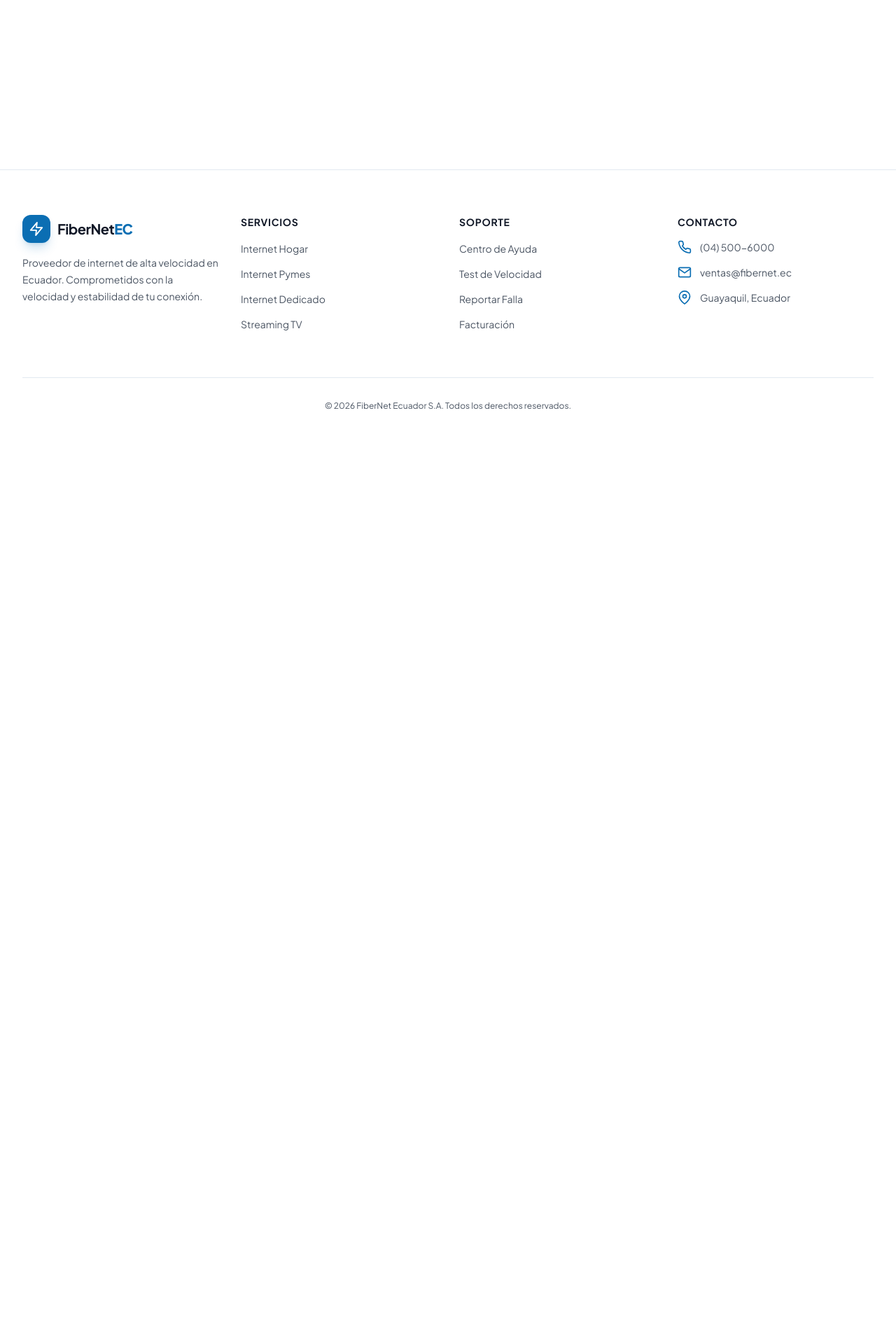
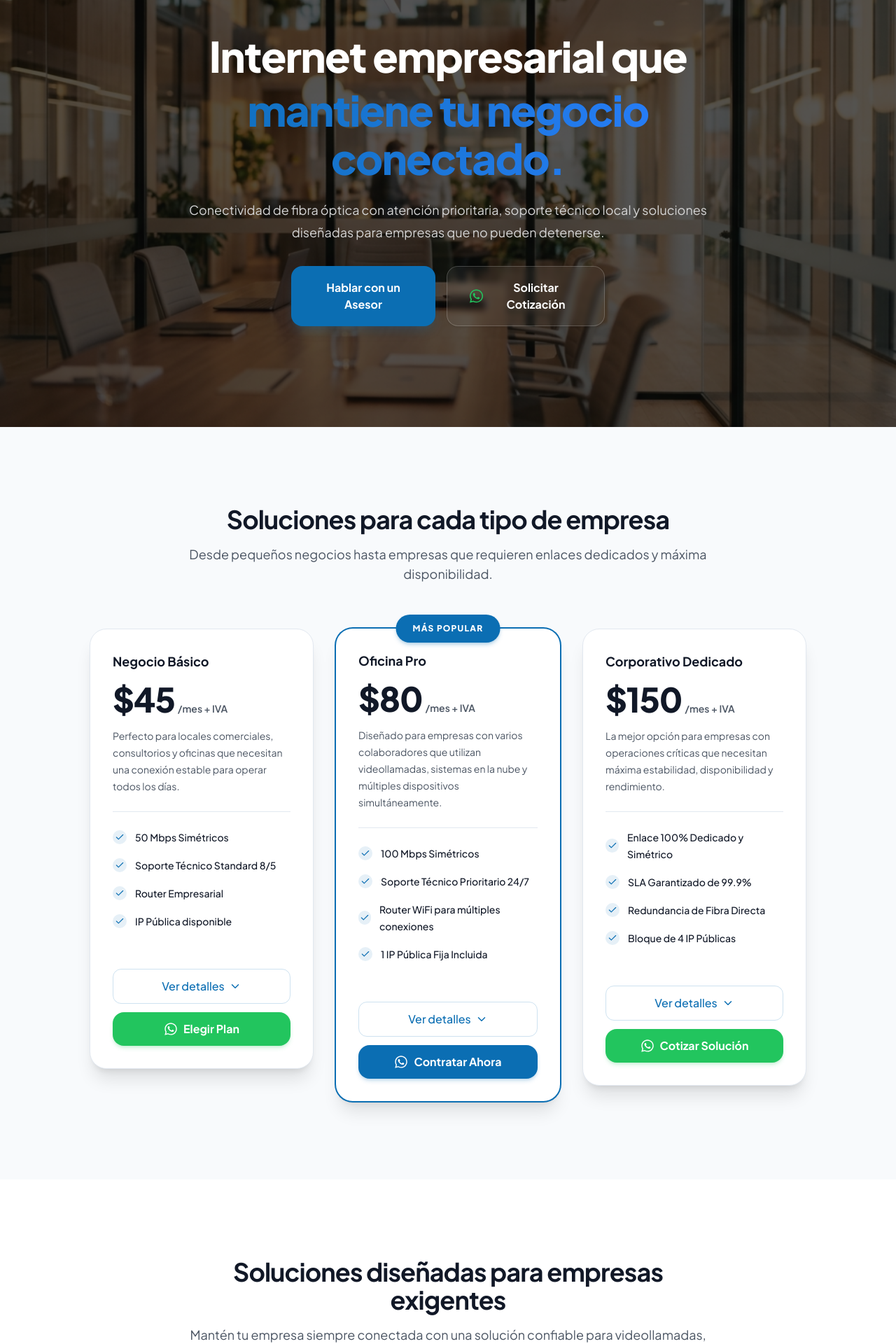
Before and after one commit to DerianPaez/ultramax, a Next.js app: page /empresas in a window 1280 px wide. Shown: the part 180-2100 px from the top of the page at 70% size. Before the commit the page ends 800 px from the top, so only its background shows below. Built offline with nearby package versions, Linux system fonts and the light colour scheme.

Commit message:
refactor(empresas): update page imports to use business components

```diff
--- a/app/empresas/page.tsx
+++ b/app/empresas/page.tsx
@@ -1,7 +1,7 @@
 import { Navigation } from '../../components/section/Navigation';
-import { HeroEmpresas } from '../../components/section/HeroEmpresas';
-import { BenefitsEmpresas } from '../../components/section/BenefitsEmpresas';
-import { PlansEmpresas } from '../../components/section/PlansEmpresas';
+import { BusinessHero } from '../../components/section/BusinessHero';
+import { BusinessPlans } from '../../components/section/BusinessPlans';
+import { BusinessBenefits } from '../../components/section/BusinessBenefits';
 import { Footer } from '../../components/section/Footer';
 
 export default function EmpresasPage() {
@@ -9,9 +9,9 @@
     <div className="flex flex-col min-h-screen bg-white">
       <Navigation />
       <main className="flex-1">
-        <HeroEmpresas />
-        <PlansEmpresas />
-        <BenefitsEmpresas />
+        <BusinessHero />
+        <BusinessPlans />
+        <BusinessBenefits />
       </main>
       <Footer />
     </div>
```
